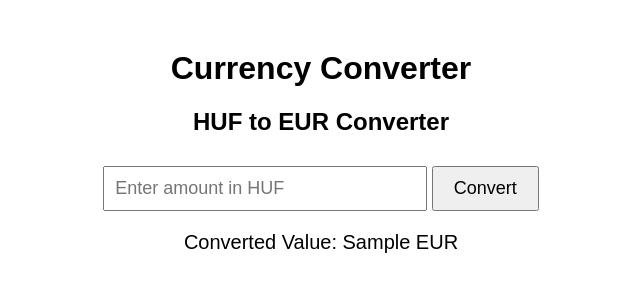
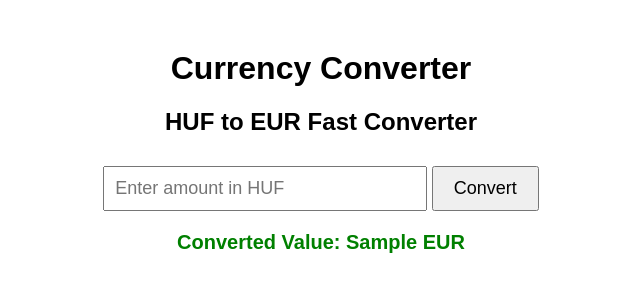
Before and after one commit to nyaridorina/EasyConvert, a Flask app: template templates/index.html in a window 1280 px wide. Shown: the top 300 px of the page, without its empty margins (319-959 px from the left). Run offline with Flask 2, Linux system fonts and the light colour scheme; the template is opened without the code that fills it: most values are stand-ins (such as "Sample title", 1, 10 or a date in 2020).

Commit message:
Update index.html

```diff
--- a/templates/index.html
+++ b/templates/index.html
@@ -29,19 +29,23 @@
             color: red;
             font-weight: bold;
         }
+        .result {
+            color: green;
+            font-weight: bold;
+        }
     </style>
 </head>
 <body>
     <h1>Currency Converter</h1>
 
     <form method="post" action="/">
-        <h2>HUF to EUR Converter</h2>
+        <h2>HUF to EUR Fast Converter</h2>
         <input type="number" name="huf_amount" placeholder="Enter amount in HUF" required step="0.01">
         <button type="submit">Convert</button>
     </form>
 
-    {% if converted_value != None %}
-        <p>Converted Value: {{ converted_value }} EUR</p>
+    {% if converted_value is not none %}
+        <p class="result">Converted Value: {{ converted_value }} EUR</p>
     {% endif %}
 
     {% if api_error %}
```
